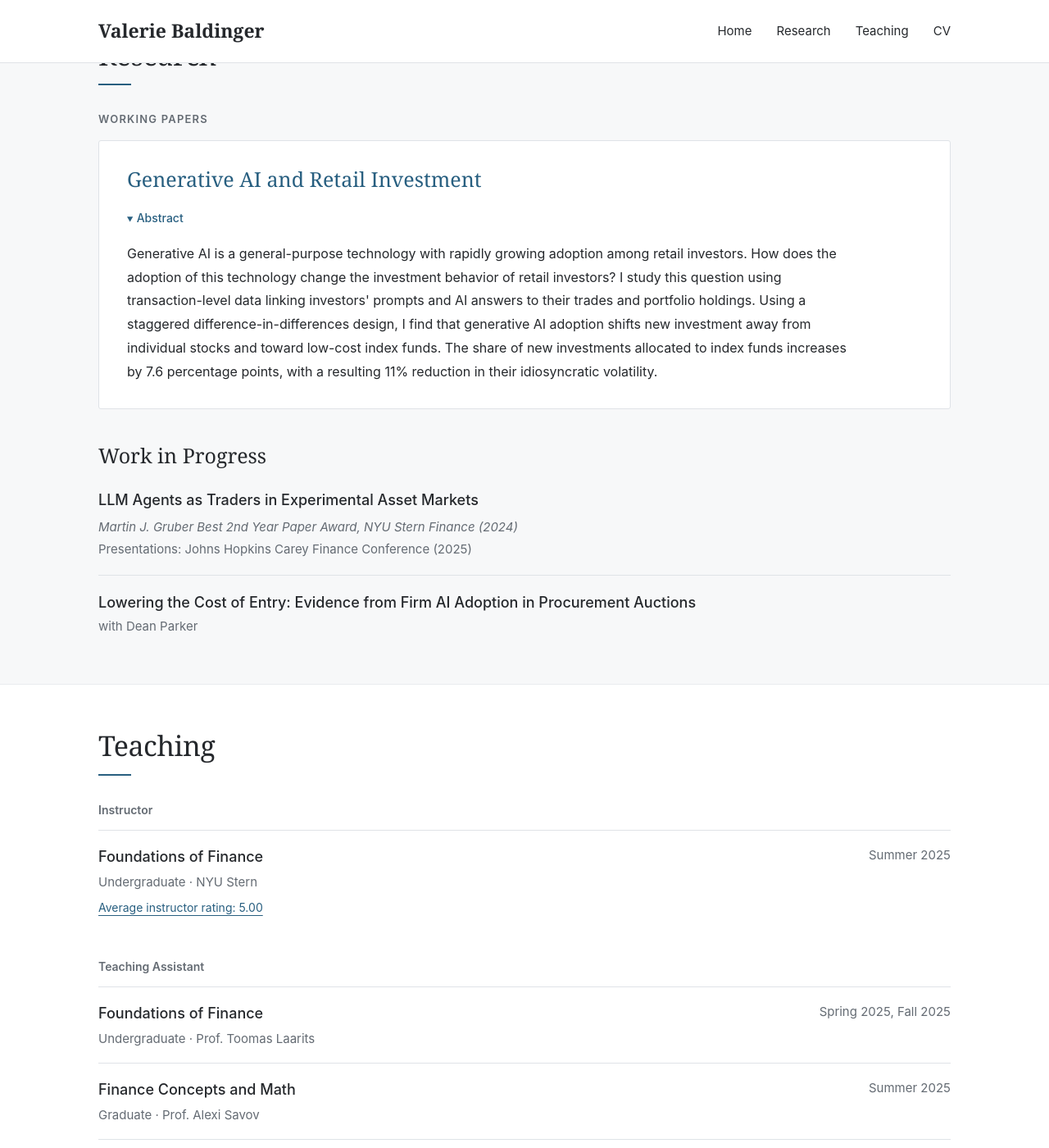
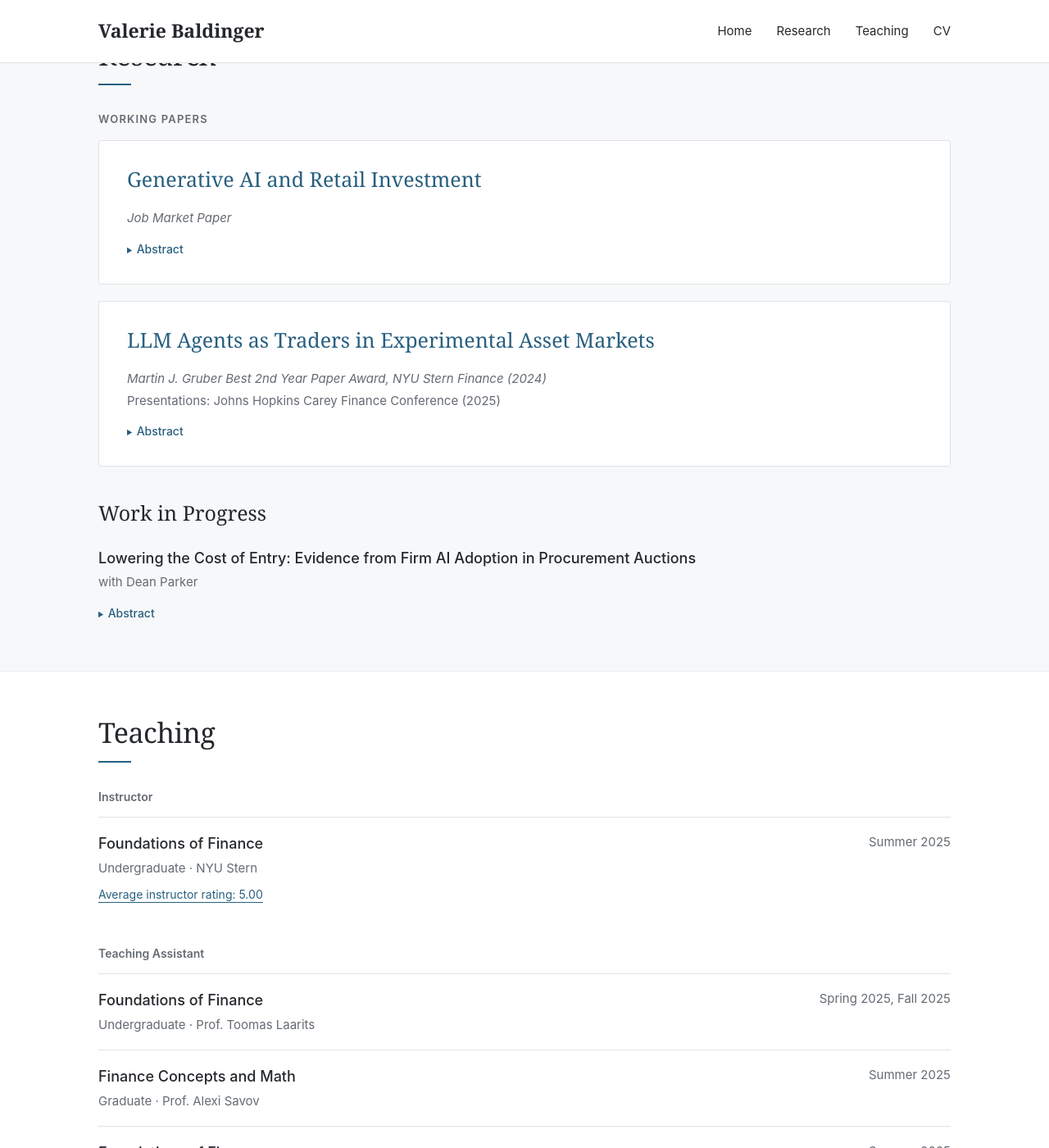
Before and after one commit to valeriebaldinger/valeriebaldinger.github.io, a Jekyll site: the page built from _pages/about.md, in a window 1280 px wide and 1400 px high, scrolled down 568 px. Shown: the whole window at 82% size. Built offline with Jekyll 4.4.1, drawn with Linux system fonts in a browser that asks for light colours.

Commit message:
Update CV and add expandable research abstracts

```diff
--- a/_pages/about.md
+++ b/_pages/about.md
@@ -33,23 +33,32 @@ redirect_from:
     <h3 class="research-label">Working Papers</h3>
     <article class="paper" aria-labelledby="prompt-to-portfolio">
       <h4 class="paper-title" id="prompt-to-portfolio">Generative AI and Retail Investment</h4>
-      <details open>
+      <p class="paper-notes"><em>Job Market Paper</em></p>
+      <details>
         <summary>Abstract</summary>
-        <p class="abstract">Generative AI is a general-purpose technology with rapidly growing adoption among retail investors. How does the adoption of this technology change the investment behavior of retail investors? I study this question using transaction-level data linking investors' prompts and AI answers to their trades and portfolio holdings. Using a staggered difference-in-differences design, I find that generative AI adoption shifts new investment away from individual stocks and toward low-cost index funds. The share of new investments allocated to index funds increases by 7.6 percentage points, with a resulting 11% reduction in their idiosyncratic volatility.</p>
+        <p class="abstract">Generative AI is a general purpose technology with rapidly growing adoption among retail investors. How does the adoption of this technology change their investment behavior? I study this question using transaction-level data linking investors' prompts and AI answers to their trades and portfolio holdings. Using a staggered difference-in-differences design, I find that generative AI adoption increases investment in index funds and reduces investment in individual stocks, thereby improving diversification and portfolio efficiency. These improvements are larger for investors who were less diversified before adoption.</p>
+      </details>
+    </article>
+    <article class="paper" aria-labelledby="llm-agents">
+      <h4 class="paper-title" id="llm-agents">LLM Agents as Traders in Experimental Asset Markets</h4>
+      <div class="paper-notes">
+        <p><em>Martin J. Gruber Best 2nd Year Paper Award, NYU Stern Finance (2024)</em></p>
+        <p>Presentations: Johns Hopkins Carey Finance Conference (2025)</p>
+      </div>
+      <details>
+        <summary>Abstract</summary>
+        <p class="abstract">A large literature is concerned with understanding why asset price bubbles form. The theoretical literature has proposed multiple mechanisms, including extrapolative beliefs, heterogeneous expectations, and speculation as possible explanations. I develop a methodology using LLM agents as traders in experimental asset markets to study why asset price bubbles form. The methodology exploits unique properties of LLM subjects to disentangle the contribution of mechanisms proposed in the literature: their memories can be selectively edited without awareness, their reasoning can be probed without contaminating subsequent behavior, and market conditions can be varied at scale. I find that LLM traders generate many of the same market phenomena observed with human subjects: price bubbles emerge and crash, experience reduces mispricing, short selling attenuates overpricing, and professional personas trade more efficiently than student personas. These results hold across variations in trading mechanisms and participant characteristics.</p>
       </details>
     </article>
     <div class="wip" aria-labelledby="wip-title">
       <h3 id="wip-title">Work in Progress</h3>
-      <article class="wip-item">
-        <h4>LLM Agents as Traders in Experimental Asset Markets</h4>
-        <div class="paper-notes">
-          <p><em>Martin J. Gruber Best 2nd Year Paper Award, NYU Stern Finance (2024)</em></p>
-          <p>Presentations: Johns Hopkins Carey Finance Conference (2025)</p>
-        </div>
-      </article>
-      <article class="wip-item">
-        <h4>Lowering the Cost of Entry: Evidence from Firm AI Adoption in Procurement Auctions</h4>
+      <article class="wip-item" aria-labelledby="procurement-auctions">
+        <h4 id="procurement-auctions">Lowering the Cost of Entry: Evidence from Firm AI Adoption in Procurement Auctions</h4>
         <p class="coauthors">with Dean Parker</p>
+        <details>
+          <summary>Abstract</summary>
+          <p class="abstract">Generative AI, as a labor-augmenting technology, has the potential to raise productivity across a broad range of tasks, with implications for small firms' competitiveness. In this paper, we study whether the proliferation of generative AI has changed competition for government contracts. Bidding for these contracts involves labor-intensive document analysis and preparation, tasks for which generative AI is well suited and widely used. We assemble a dataset of state-level procurement contracts, bids, and award outcomes across industries and government departments. We find an upward level shift in bidding participation following the emergence of generative AI, particularly for smaller contracts. This is consistent with AI lowering analysis and bid-preparation costs, thus lowering the barrier to entry into procurement auctions. To examine this mechanism, we exploit cross-state variation in exposure to generative AI stemming from differences in the amount of documentation required to submit a bid. We also provide direct evidence on AI use in procurement auctions by using an AI detection tool on firms' bid documents. We examine which firms adopt AI, how AI use varies across contract types, and how it is associated with the likelihood of winning a contract.</p>
+        </details>
       </article>
     </div>
   </div>
--- a/assets/css/academic-home.css
+++ b/assets/css/academic-home.css
@@ -44,14 +44,15 @@ h1, h2 { font-family: var(--serif); font-weight: 500; line-height: 1.15; }
 .section-title::after { content: ""; display: block; width: 40px; height: 2px; background: var(--accent); margin-top: 15px; }
 .research-label { font-size: 13px; font-weight: 600; letter-spacing: 1.2px; text-transform: uppercase; color: var(--muted); margin-bottom: 15px; }
 .paper { padding: 30px 34px; background: #fff; border: 1px solid var(--rule); border-radius: 3px; }
+.paper + .paper { margin-top: 20px; }
 .paper-title { font-family: var(--serif); font-size: 25px; font-weight: 500; line-height: 1.35; color: var(--accent); margin-bottom: 18px; max-width: 800px; }
 .paper-title span { display: block; }
 .paper-title a { text-decoration: none; }
 .paper-title a:hover { text-decoration: underline; }
-.paper details { font-size: 16px; }
-.paper summary { width: fit-content; cursor: pointer; color: var(--accent); font-size: 14px; font-weight: 500; }
-.paper summary::marker { font-size: 11px; }
-.paper .abstract { line-height: 1.8; margin: 17px 0 0; max-width: 880px; }
+.research-section details { margin-top: 14px; font-size: 16px; }
+.research-section summary { width: fit-content; cursor: pointer; color: var(--accent); font-size: 14px; font-weight: 500; }
+.research-section summary::marker { font-size: 11px; }
+.research-section .abstract { line-height: 1.8; margin: 17px 0 0; max-width: 880px; }
 .wip { margin-top: 35px; }
 .wip h3 { font-family: var(--serif); font-size: 25px; font-weight: 500; margin-bottom: 20px; }
 .wip-item + .wip-item { border-top: 1px solid var(--rule); padding-top: 19px; margin-top: 19px; }
@@ -98,7 +99,7 @@ h1, h2 { font-family: var(--serif); font-weight: 500; line-height: 1.15; }
   .paper { padding: 22px; }
   .paper-title { font-size: 23px; }
   .paper-title span { display: inline; }
-  .paper .abstract { font-size: 15px; line-height: 1.75; }
+  .research-section .abstract { font-size: 15px; line-height: 1.75; }
   .wip-item h4 { font-size: 17px; }
   .teaching-section { padding-top: 40px; }
   .course { grid-template-columns: minmax(0, 1fr); gap: 4px; }
```
Also changed, not shown: other parts of _pages/about.md (+1 -1 lines), 2 other files.
